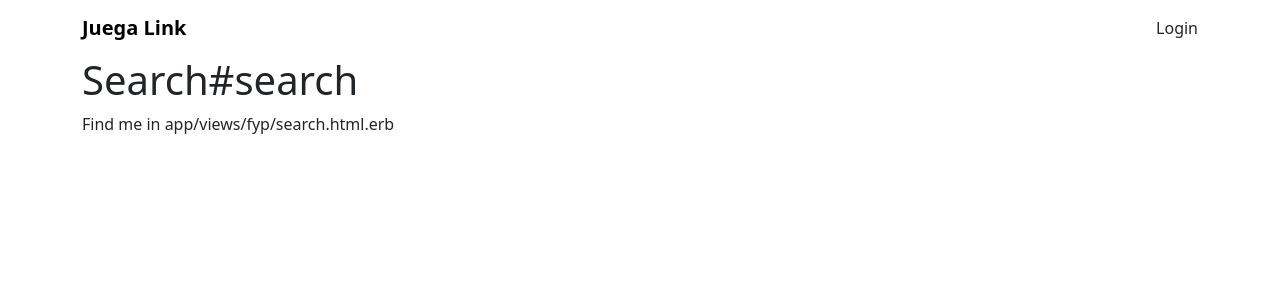
After one commit to gomezc08/JuegaLink, a Rails app: page /fyp/search in a window 1280 px wide. The commit adds this page. Shown: the top 300 px of the page. Run offline with Rails 7, Linux system fonts and the light colour scheme; some libraries are stand-ins or nearby versions.

Commit message:
set-up starter pages for each header tab

```diff
--- a/backend/app/controllers/fyp_controller.rb
+++ b/backend/app/controllers/fyp_controller.rb
@@ -1,5 +1,11 @@
 class FypController < ApplicationController
   def index
+  end
+
+  def profile
+  end
+
+  def search
   end
 
   def login
--- /dev/null
+++ b/backend/app/views/fyp/profile.html.erb
@@ -0,0 +1,2 @@
+<h1>Profile#profile</h1>
+<p>Find me in app/views/fyp/profile.html.erb</p>
--- /dev/null
+++ b/backend/app/views/fyp/search.html.erb
@@ -0,0 +1,2 @@
+<h1>Search#search</h1>
+<p>Find me in app/views/fyp/search.html.erb</p>
--- a/backend/app/views/home/_header.html.erb
+++ b/backend/app/views/home/_header.html.erb
@@ -4,8 +4,8 @@
     <div class="d-flex">
     <% if user_signed_in? %>
       <%= link_to "Home", fyp_index_path, class: "nav-link me-3" %>
-      <%= link_to "Search", root_path, class: "nav-link" %>
-      <%= link_to "Profile", root_path, class: "nav-link" %>
+      <%= link_to "Search", fyp_search_path, class: "nav-link" %>
+      <%= link_to "Profile", fyp_profile_path, class: "nav-link" %>
       <%= link_to "Logout", home_logout_path, class: "nav-link", data: { turbo_method: :delete } %>
     <% else %>
       <%= link_to "Login", home_login_path, class: "nav-link" %>
--- a/backend/config/routes.rb
+++ b/backend/config/routes.rb
@@ -2,6 +2,8 @@ Rails.application.routes.draw do
   devise_for :users
   post "fyp/login", to: "fyp#login"
   get "fyp/index"
+  get "fyp/profile"
+  get "fyp/search"
   root "home#index"
   get "home/login"
   post "home/login", to: "home#login_post"
```
